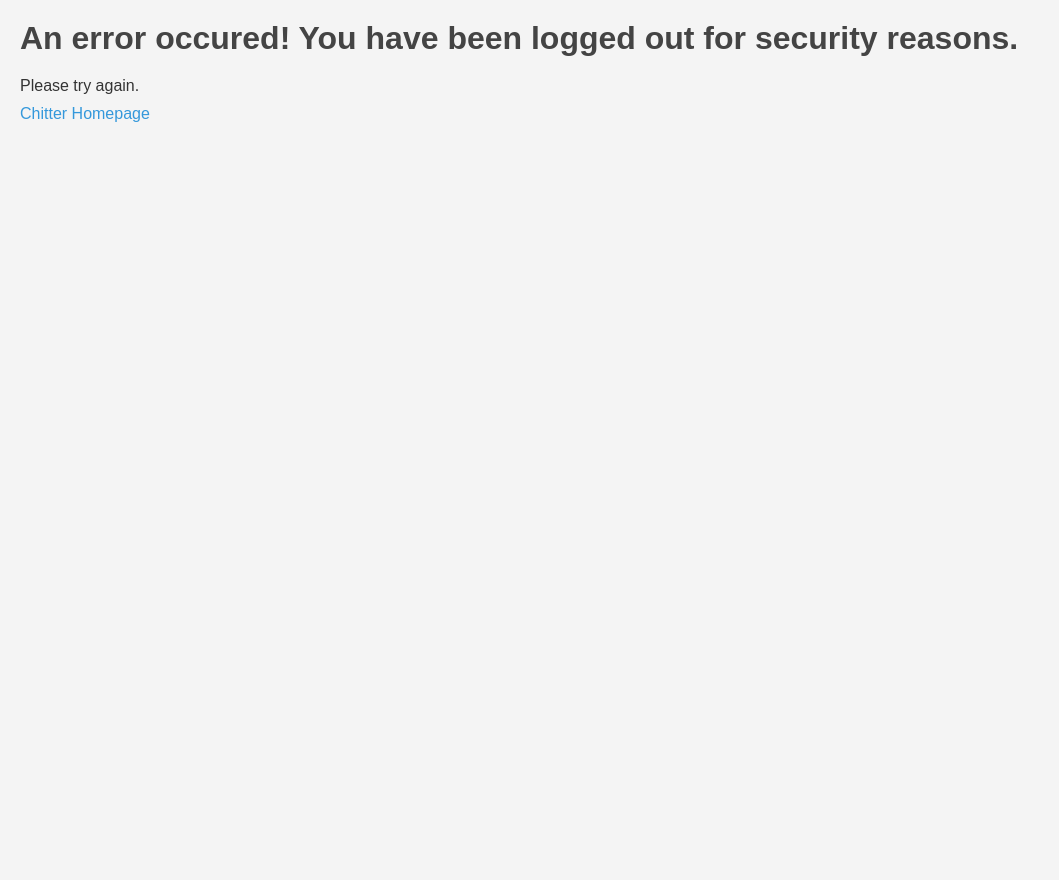
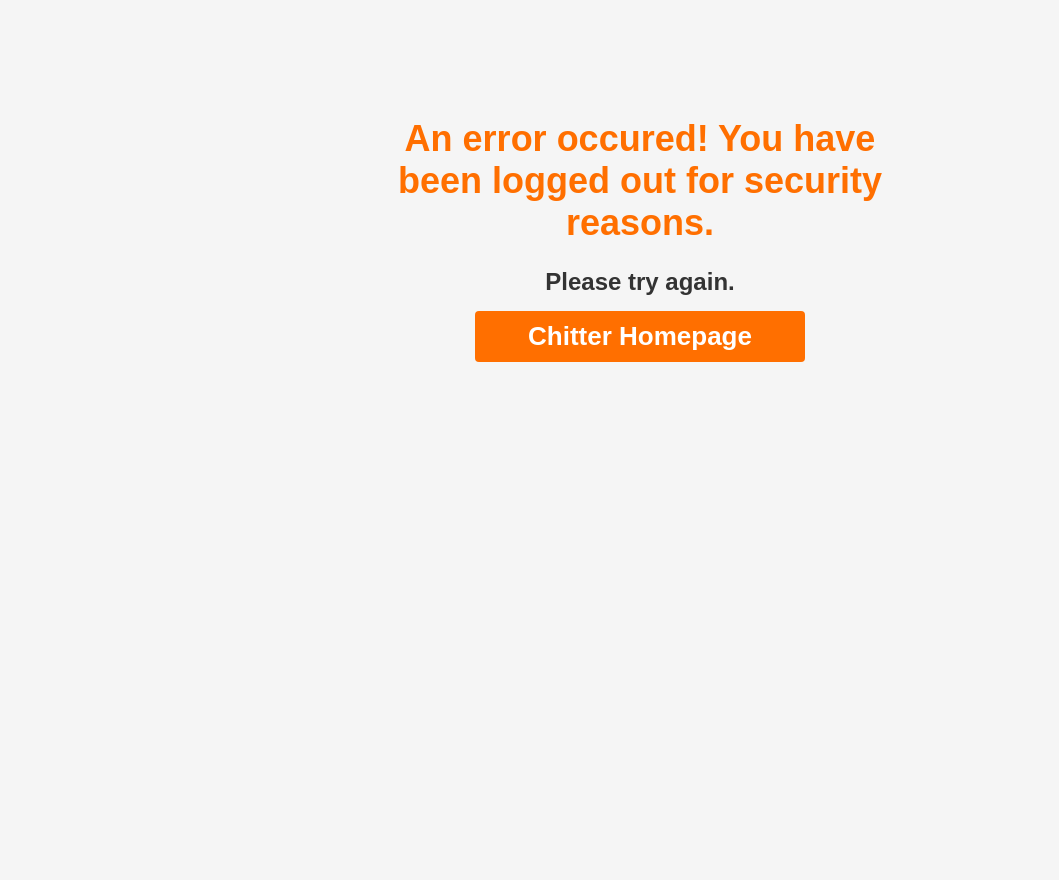
Before and after one commit to shakey0/chitter_project, a Flask app: template ChitterApp/templates/delete_user.html in a window 1280 px wide. Shown: the whole page, without its empty margins (0-1059 px from the left). Before the commit the page ends 122 px from the top, so only its background shows below. Run offline with Flask 3, Linux system fonts and the light colour scheme; the template is opened without the code that fills it, so the values that code supplies are empty.

Commit message:
CSS for delete user page done

```diff
--- a/ChitterApp/static/css/delete_user.css
+++ b/ChitterApp/static/css/delete_user.css
@@ -1,100 +1,147 @@
-body, h1, h2, p, label, form {
-    margin: 0;
-    padding: 0;
-}
-
 body {
     font-family: 'Arial', sans-serif;
-    background-color: #f4f4f4;
+    background-color: #f5f5f5;
     color: #333;
-    padding: 20px;
+    height: 100vh;
+    margin: 0;
+    display: flex;
+    flex-direction: column;
+    align-items: center;
+    justify-content: flex-start;
+    padding-top: 10vh;
+    font-size: 24px;
+    font-weight: bold;
 }
 
 h1, h2 {
-    color: #444;
+    padding: 0px 40px;
     margin-bottom: 20px;
 }
 
 h1 {
-    font-size: 2em;
+    color: #d43f00;
 }
 
 h2 {
-    font-size: 1.5em;
+    color: #ff6f00;
+    text-align: center;
+    margin-top: 30px;
 }
 
-p, label {
-    margin-bottom: 10px;
-    font-size: 1em;
+.display-box {
+    width: 600px;
+    max-width: 90%;
 }
 
 form {
-    background: #fff;
-    padding: 20px;
+    background-color: #ffffff;
+    padding: 0px 24px 18px;
     border-radius: 8px;
-    box-shadow: 0px 0px 15px rgba(0, 0, 0, 0.1);
-    max-width: 500px;
-    margin: 20px auto;
+    box-shadow: 0 0 10px rgba(0, 0, 0, 0.1);
+    max-width: 600px;
+    width: 85%;
+    display: flex;
+    flex-direction: column;
+    align-items: center;
+}
+
+label, .instruction {
+    display: block;
+    margin: 24px 0 10px;
+    font-size: 26px;
 }
 
 input[type="text"], input[type="password"] {
-    width: 100%;
+    width: 95%;
     padding: 10px;
     margin-bottom: 15px;
-    border: 1px solid #ccc;
-    border-radius: 5px;
-    font-size: 1em;
+    border: 1px solid #ddd;
+    border-radius: 4px;
+    font-size: 24px;
 }
 
-.yes-button {
-    background-color: #e74c3c;
-    color: white;
-    padding: 10px 20px;
-    border: none;
-    border-radius: 5px;
-    cursor: pointer;
-    font-size: 1em;
-    transition: background-color 0.3s;
+.words {
+    font-size: 18px;
 }
 
-.yes-button:hover {
-    background-color: #c0392b;
+input[type="submit"], a {
+    border-radius: 4px;
+    text-decoration: none;
+    transition: background-color 0.3s;
+    cursor: pointer;
+    font-size: 26px;
+    font-weight: bold;
+    text-align: center;
 }
 
-.no-button {
-    background-color: #2ecc71;
-    color: white;
-    padding: 10px 20px;
+input[type="submit"].yes-button {
+    background-color: #d43f00;
+    color: #ffffff;
     border: none;
-    border-radius: 5px;
-    text-decoration: none;
-    font-size: 1em;
-    display: inline-block;
-    transition: background-color 0.3s;
+    width: 100%;
+    padding: 10px 0;
+    margin: 7px 0;
 }
 
-.no-button:hover {
-    background-color: #27ae60;
+input[type="submit"].yes-button:hover {
+    background-color: #ff6f00;
+}
+
+a.no-button, a.user-page-button {
+    background-color: #007BFF;
+    color: #ffffff;
+    width: 100%;
+    padding: 9px 0px;
+}
+
+a.user-page-button, a.homepage-button {
+    width: 300px;
+    display: block;
+    margin: 0 auto;
+    padding: 10px 15px;
+}
+
+a.homepage-button {
+    background-color: #ff6f00;
+    color: #ffffff;
+}
+
+a.homepage-button:hover {
+    background-color: #ff994a;
+}
+
+a.no-button:hover, a.user-page-button:hover {
+    background-color: #0056b3;
 }
 
 div {
-    background-color: #f8d7da;
-    color: #721c24;
-    padding: 10px;
-    border-radius: 5px;
-    margin-bottom: 20px;
+    margin-bottom: 10px;
+    padding: 8px;
+    border-radius: 4px;
+}
+
+div.error {
+    background-color: #fee;
+    color: #d43f00;
+    border: 1px solid #d43f00;
 }
 
 div.success {
-    background-color: #d4edda;
-    color: #155724;
+    background-color: #effaf1;
+    color: #34a853;
+    border: 1px solid #34a853;
 }
 
-a {
-    color: #3498db;
-    text-decoration: none;
+p {
+    margin-bottom: 15px;
+    text-align: center;
 }
 
-a:hover {
-    text-decoration: underline;
+@media only screen and (max-width: 560px) {
+    body {
+        font-size: 22px;
+    }
+    h1 {
+        font-size: 36px;
+    }
 }
--- a/ChitterApp/templates/delete_user.html
+++ b/ChitterApp/templates/delete_user.html
@@ -57,8 +57,8 @@
             {% endif %}
         {% endwith %}
         <form action="/delete_user" method="POST">
-            <p for="user_name">Type the following to confirm:</p>
-            <label for="user_name">I, {{user.user_name}}, confirm that I want to delete my profile.</label>
+            <p class="instruction">Type the following to confirm:</p>
+            <label class="words" for="user_name">I, {{user.user_name}}, confirm that I want to delete my profile.</label>
             <input type="text" name="user_name_confirm" id="user_name" autocomplete="off">
             <input class="yes-button" type="submit" name="delete" value="Commit to it!">
             <input type="hidden" name="stage" value=4>
@@ -66,17 +66,23 @@
         </form>
     {% elif stage == 5 %}
         <h1>Account Deleted</h1>
+        <div class="display-box">
             <p>Your account and all your data associated with it was successfully deleted.</p>
             <h2>Goodbye!</h2>
             <a href="/" class="homepage-button">Chitter Homepage</a>
+        </div>
     {% elif stage == 10 %}
         <h1>Time Exceeded</h1>
+        <div class="display-box">
             <p>You took too long. Please go back and start again.</p>
             <a href="user/{{user.user_name}}" class="user-page-button">Back to Profile</a>
+        </div>
     {% else %}
-    <h1>An error occured! You have been logged out for security reasons.</h1>
+        <div class="display-box">
+            <h2>An error occured! You have been logged out for security reasons.</h2>
             <p>Please try again.</p>
             <a href="/" class="homepage-button">Chitter Homepage</a>
+        </div>
     {% endif %}
 </body>
 </html>
```
Lines whose indentation alone changed are shown as unchanged.
